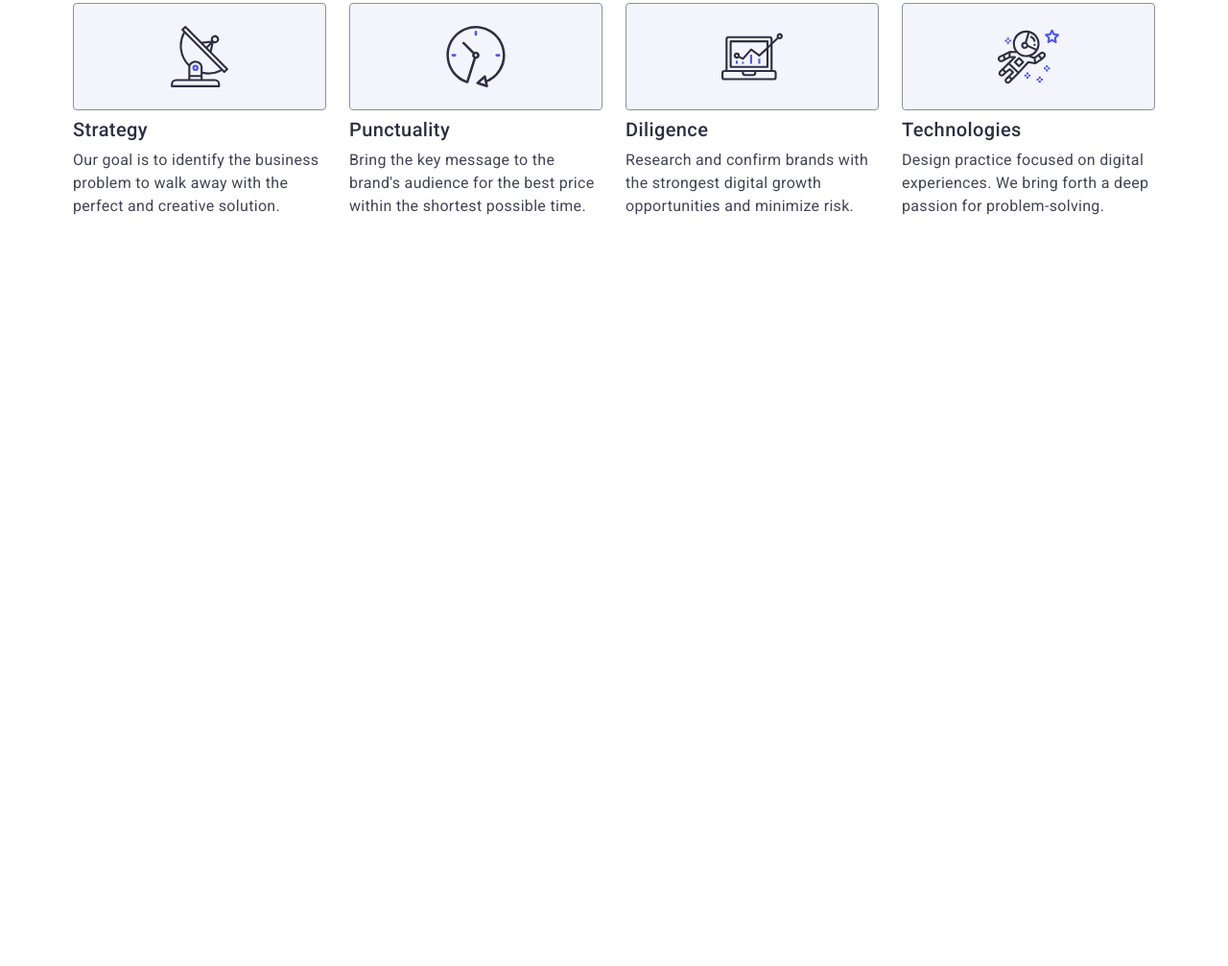
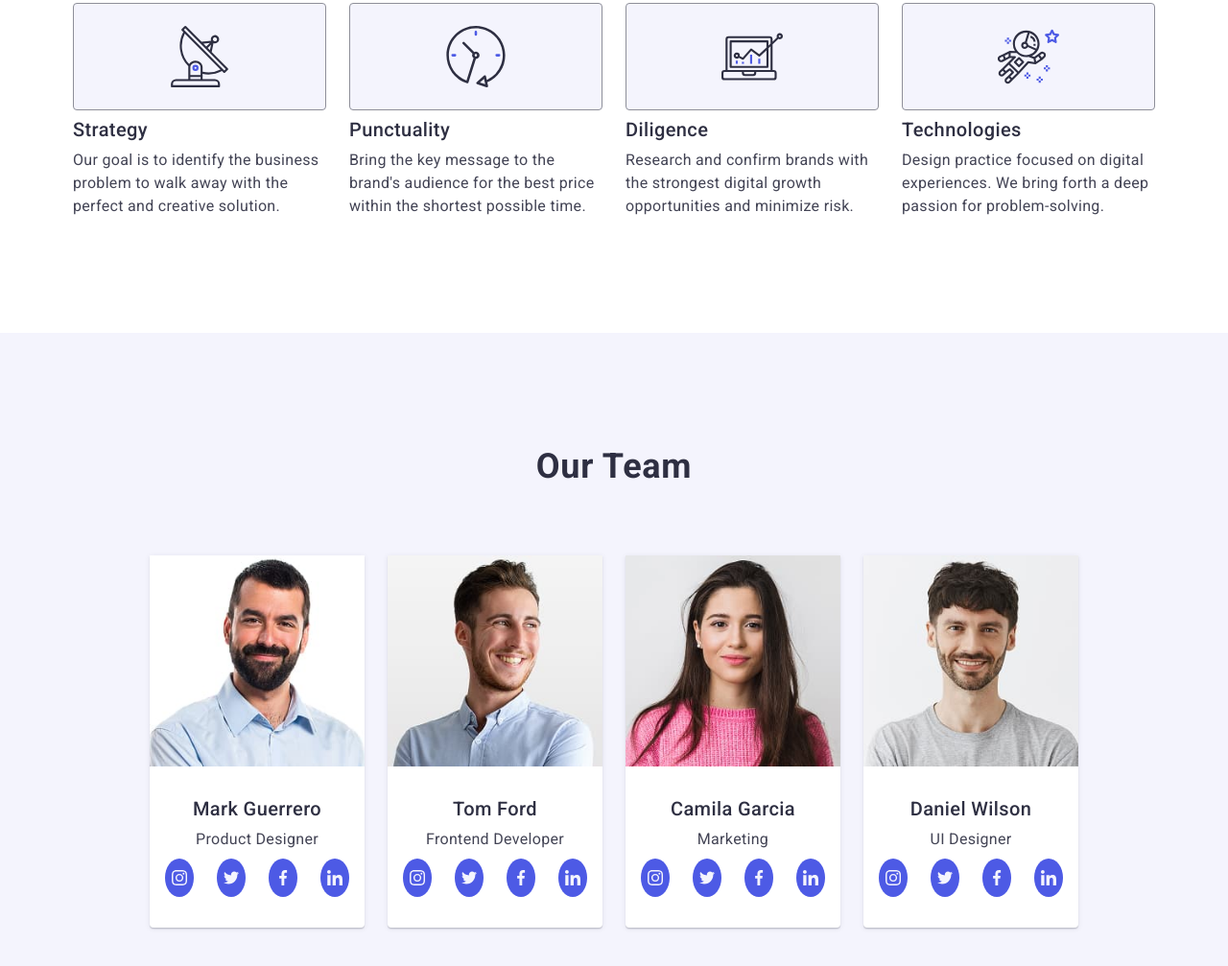
Before and after one commit to tnysha/goit-markup-hw-06, a plain HTML site: page index.html in a window 1280 px wide. Shown: the part 790-1797 px from the top of the page at 96% size. Before the commit the page ends 1137 px from the top, so only its background shows below. Drawn offline with nearby package versions, Linux system fonts and the light colour scheme.

Commit message:
section Our team

```diff
--- a/css/styles.css
+++ b/css/styles.css
@@ -388,8 +388,7 @@ background-color: #404bbf;
     rgba(46, 47, 66, 0.7),
     rgba(46, 47, 66, 0.7)),
     url("../images/hero-m@2x.jpg");
-  background-size: cover;
-  }
+    }
 }
 
 @media screen and (min-width: 768px) {
@@ -398,11 +397,8 @@ background-color: #404bbf;
     rgba(46, 47, 66, 0.7),
     rgba(46, 47, 66, 0.7)),
   url("../images/hero-t1.jpg");
-  background-size: ;
   max-width: 768px;
-  margin-left: 0;
-  margin-right: auto;
- }
+}
  .container-hero{
   padding: 112px 136px;
 }
@@ -435,9 +431,6 @@ background-color: #404bbf;
   padding: 188px 282px;
 }
 .hero-title{
-  max-width: 496px;
-  font-size: 56px;
-  line-height: 1.07;
   margin-bottom: 48px;
 }
 }
@@ -535,4 +528,119 @@ font-weight: 400;
 .feature-item{
   display: block;
 width: calc((100% - 72px) / 4);
-  }
+}
+}
+/*Section Our Team Mobile*/
+.section-team{
+  background-color: #f4f4fd;
+  padding: 96px 0;
+}
+.container-team{
+  max-width: 100%;
+  height: auto;
+  padding: 0 28px;
+  margin: 0;
+}
+.team-page{
+  font-weight: 700;
+  font-size: 36px;
+  line-height: 1.11;
+  letter-spacing: 0.02em;
+  text-align: center;
+  color: #2e2f42;
+  text-transform: capitalize;
+  margin: 0 auto;
+  margin-bottom: 72px;
+}
+.team-list{
+  display: flex;
+  flex-direction: column;
+  gap: 72px;
+}
+.team-item{
+  background-color: #fff;
+  display: block;
+  margin: 0 auto;
+  border-radius: 0px 0px 4px 4px;
+  box-shadow: 0 2px 1px 0 rgba(46, 47, 66, 0.08), 0 1px 1px 0 rgba(46, 47, 66, 0.16), 0 1px 6px 0 rgba(46, 47, 66, 0.08);
+}
+.team-block{
+  padding: 32px 0;
+}
+.team-name{
+  font-weight: 500;
+  font-size: 20px;
+  line-height: 1.2;
+  letter-spacing: 0.02em;
+  text-align: center;
+  color: #2e2f42;
+  margin-bottom: 8px;
+}
+.team-profession{
+  font-size: 16px;
+  line-height: 1.5;
+  letter-spacing: 0.02em;
+  text-align: center;
+  color: #434455;
+  margin-bottom: 8px;
+}
+.team-social-list{
+  display: flex;
+  justify-content: center;
+  gap: 24px;
+  margin-left: 16px;
+  margin-right: 16px;
+}
+.team-social-list-item{
+  width: 40px;
+  height: 40px;
+}
+.social-link{
+  display: flex;
+  justify-content: center;
+  align-items: center;
+  width: 100%;
+  height: 100%;
+  background-color: #4D5AE5;
+  border-radius: 50%;
+  transition: background-color 250ms cubic-bezier(0.4, 0, 0.2, 1);
+}
+.social-link:hover,
+.social-link:focus{
+background-color: #404bbf;
+}
+.team-icon{
+fill: #f4f4fd;
+}
+
+@media screen and (min-width: 768px){
+ .team-list{
+  display: flex;
+  flex-direction: row;
+  flex-wrap: wrap;
+  gap: 24px;
+  padding: 0 108px;
+
+ }
+.team-item{
+  display: block;
+  width: calc((100% - 24px) / 2);
+
+}
+@media screen and (min-width: 1158px){
+ .section-team{
+  padding: 120px 0;
+}
+.container-team{
+  padding: 0 156px;
+}
+.team-list{
+  display: flex;
+  align-items: center;
+  padding: 0;
+}
+.team-item{
+  display: block;
+  width: calc((100% - 72px) / 4);
+}
+}
--- a/index.html
+++ b/index.html
@@ -204,12 +204,13 @@
       </section>
       <!-- #endregion Feature-->
        <!-- #region Our team-->
-      <section class="section-team hidden">
+      <section class="section-team">
         <div class="container container-team">
           <h2 class="team-page">Our Team</h2>
           <ul class="team-list">
             <li class="team-item">
               <img
+                 srcset="./images/team_card/mark_guerrero.jpg 1x, ./images/team_card/mark_guerrero@2x 2x"
                 src="./images/team_card/mark_guerrero.jpg"
                 alt="foto of Mark Guerrero"
                 width="264"
@@ -257,6 +258,7 @@
 
             <li class="team-item">
               <img
+                srcset="./images/team_card/tom_ford.jpg 1x, ./images/team_card/tom_ford@2x 2x"
                 src="./images/team_card/tom_ford.jpg"
                 alt="foto of Tom Ford"
                 width="264"
@@ -303,6 +305,7 @@
             </li>
             <li class="team-item">
               <img
+              srcset="./images/team_card/camila_garcia.jpg 1x, ./images/team_card/camila_garcia@2x 2x"
                 src="./images/team_card/camila_garcia.jpg"
                 alt="foto of Camila Garcia"
                 width="264"
@@ -349,6 +352,7 @@
             </li>
             <li class="team-item">
               <img
+                srcset="./images/team_card/daniel_wilson.jpg 1x, ./images/team_card/daniel_wilson@2x 2x"
                 src="./images/team_card/daniel_wilson.jpg"
                 alt="foto of Daniel Wilson"
                 width="264"
```
Also changed, not shown: css/styles-old.css (+2 -65 lines), images/team_card/camila_garcia@2x.jpg (added), images/team_card/daniel_wilson@2x.jpg (added), images/team_card/mark_guerrero@2x.jpg (added), images/team_card/tom_ford@2x.jpg (added).
